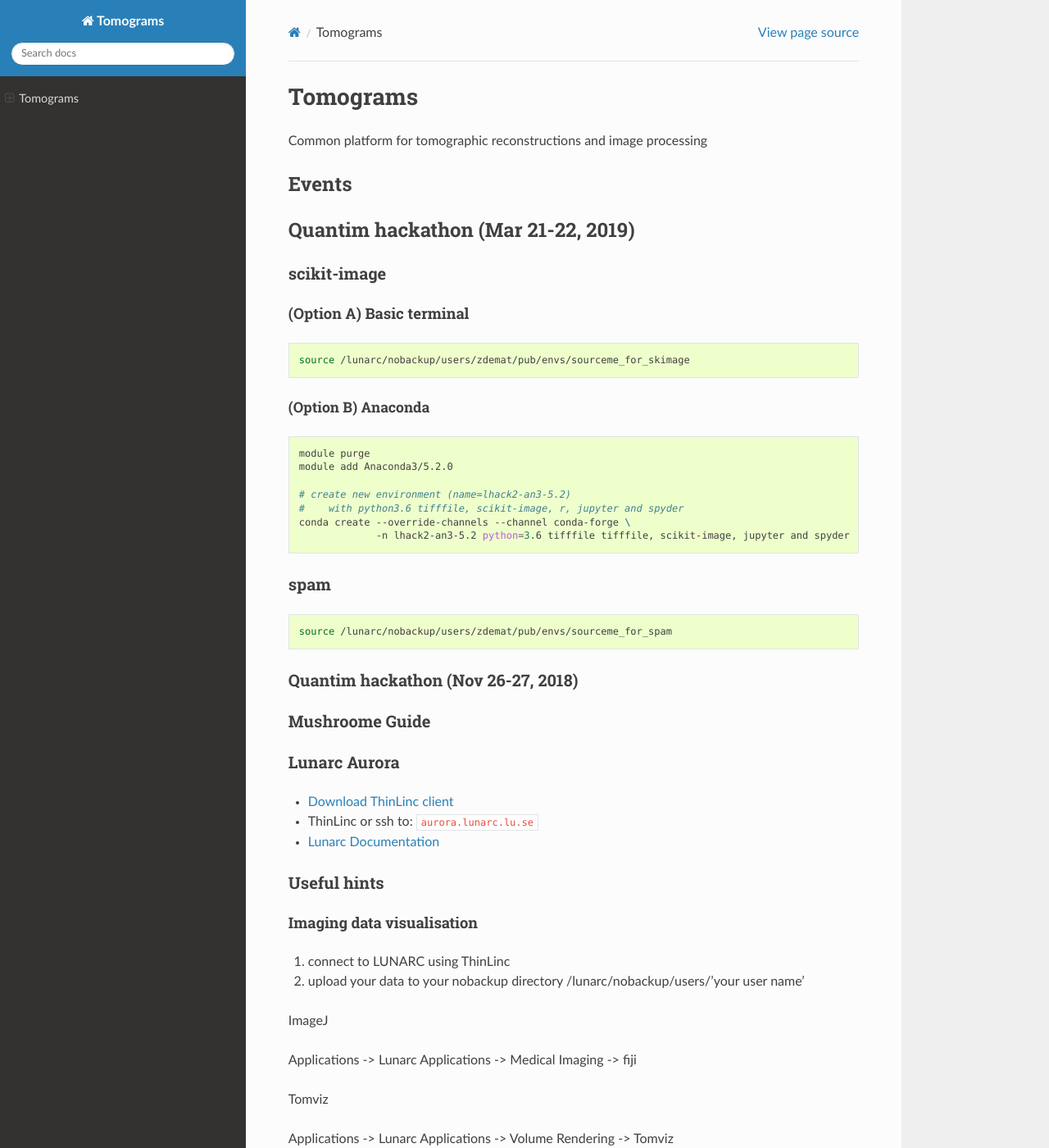
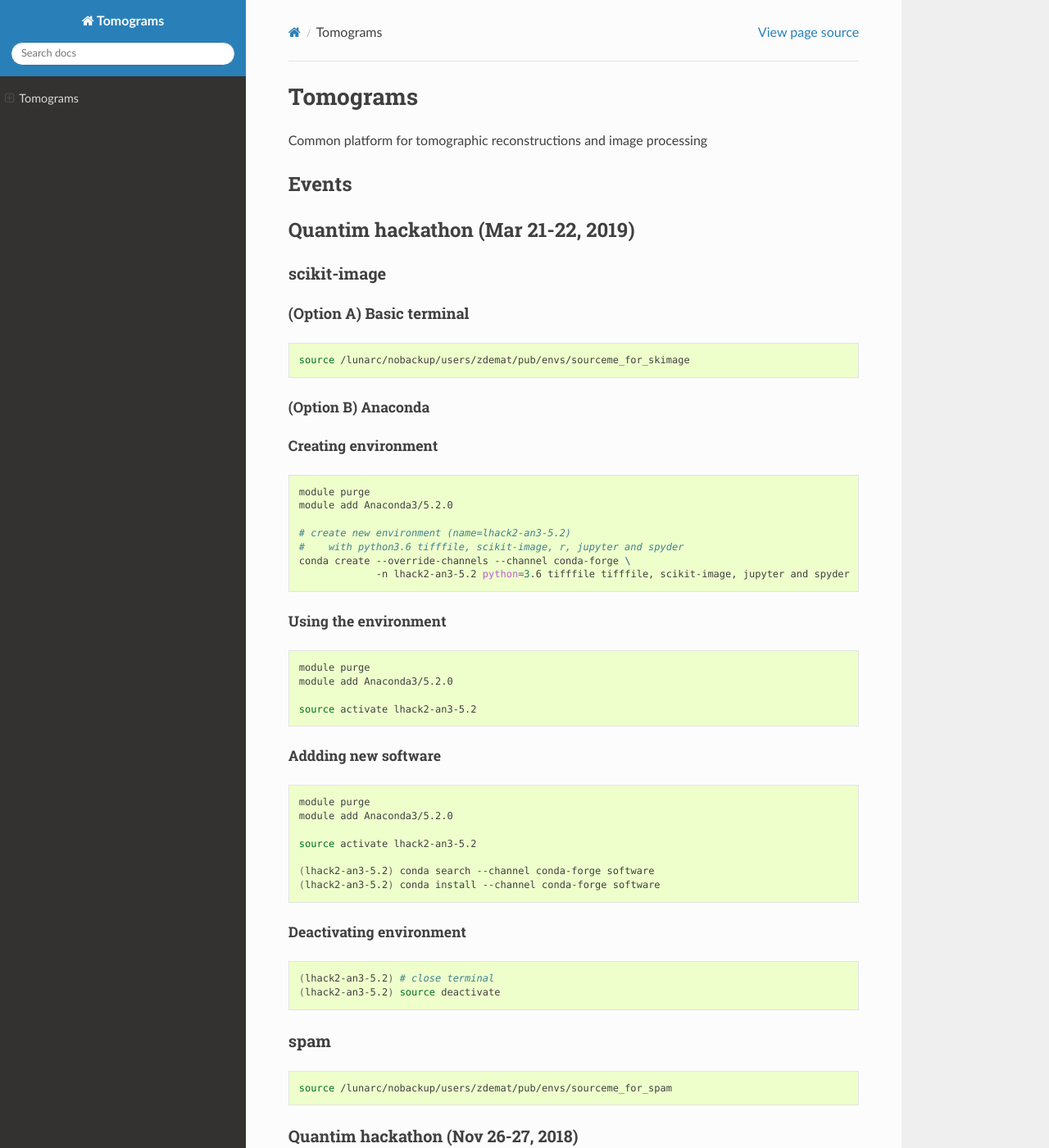
Before and after one commit to tomograms/tomograms-doc, a Sphinx documentation site: the page built from doc/source/index.md, in a window 1280 px wide and 1400 px high. Shown: the whole window at 82% size. Built offline with Sphinx 7.4.7 and the Read the Docs theme 2.0.0, drawn with Linux system fonts in a browser that asks for light colours.

Commit message:
more instruction for conda

````diff
--- a/doc/source/index.md
+++ b/doc/source/index.md
@@ -16,6 +16,8 @@ source /lunarc/nobackup/users/zdemat/pub/envs/sourceme_for_skimage
 
 ##### (Option B) Anaconda
 
+##### Creating environment
+
 ```bash
 module purge
 module add Anaconda3/5.2.0
@@ -24,6 +26,34 @@ module add Anaconda3/5.2.0
 #    with python3.6 tifffile, scikit-image, r, jupyter and spyder
 conda create --override-channels --channel conda-forge \
              -n lhack2-an3-5.2 python=3.6 tifffile tifffile, scikit-image, jupyter and spyder
+```
+
+##### Using the environment
+
+```bash
+module purge
+module add Anaconda3/5.2.0
+
+source activate lhack2-an3-5.2
+```
+
+##### Addding new software
+
+```bash
+module purge
+module add Anaconda3/5.2.0
+
+source activate lhack2-an3-5.2
+
+(lhack2-an3-5.2) conda search --channel conda-forge software
+(lhack2-an3-5.2) conda install --channel conda-forge software
+```
+
+##### Deactivating environment
+
+```bash
+(lhack2-an3-5.2) # close terminal
+(lhack2-an3-5.2) source deactivate
 ```
 
 ### spam
````
